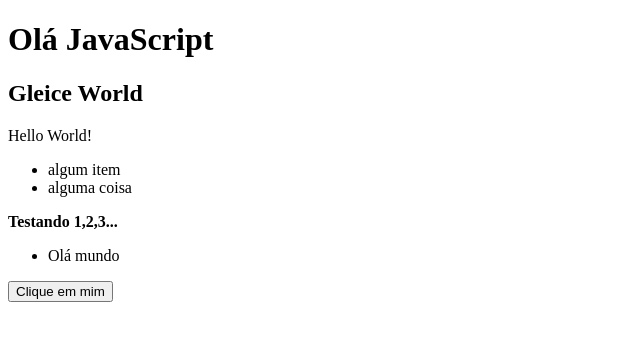
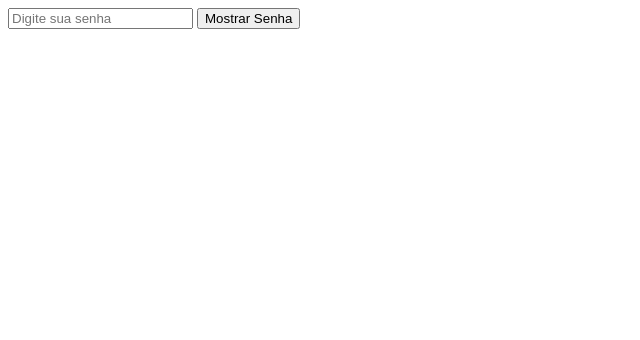
Before and after one commit to gleicekelly13/Exercicios-Javascript, a plain HTML site: page dom(manipulando atributos)/index.html in a window 1280 px wide. Shown: the whole page, without its empty margins (0-640 px from the left). Drawn offline with Linux system fonts and the light colour scheme.

Commit message:
Update index.html

```diff
--- a/dom(manipulando atributos)/index.html
+++ b/dom(manipulando atributos)/index.html
@@ -3,31 +3,12 @@
 <head>
     <meta charset="UTF-8">
     <meta name="viewport" content="width=device-width, initial-scale=1.0">
-    <title>Manipulando elementos1</title>
+    <title>Document</title>
 </head>
 <body>
-    <h1>Olá JavaScript</h1>
-    <h2>Gleice World</h2>
+    <input type="password" name="algo" placeholder="Digite sua senha" class="input">
 
-    <div id="teste">
-        <p>Hello World!</p>
-    </div>
-
-    <div id="teste1">
-        <ul>
-            <li>algum item</li>
-            <li>alguma coisa</li>
-        </ul>
-        <strong>Testando 1,2,3...</strong>
-    </div>
-
-    <div id="teste2">
-        <ul>
-            <li>Olá mundo</li>
-        </ul>
-    </div>
-
-    <button class="botao" onclick="clicar()">Clique em mim</button>
+    <button class="botao" onclick="clicar()">Mostrar Senha</button>
 
     <script src="script.js"></script>
 </body>
```
